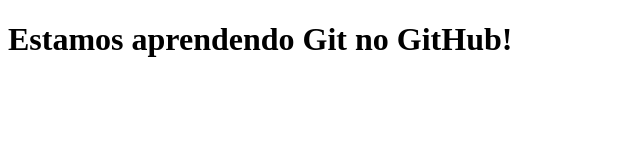
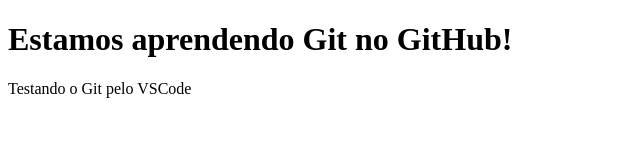
Before and after one commit to joaovictormo/techdive_s3a1, a plain HTML site: page index.html in a window 1280 px wide. Shown: the whole page, without its empty margins (0-640 px from the left). Drawn offline with Linux system fonts and the light colour scheme.

Commit message:
adiciona um paragrafo

```diff
--- a/index.html
+++ b/index.html
@@ -8,5 +8,6 @@
 </head>
 <body>
     <h1>Estamos aprendendo Git no GitHub!</h1>
+    <p>Testando o Git pelo VSCode</p>
 </body>
 </html>
```
